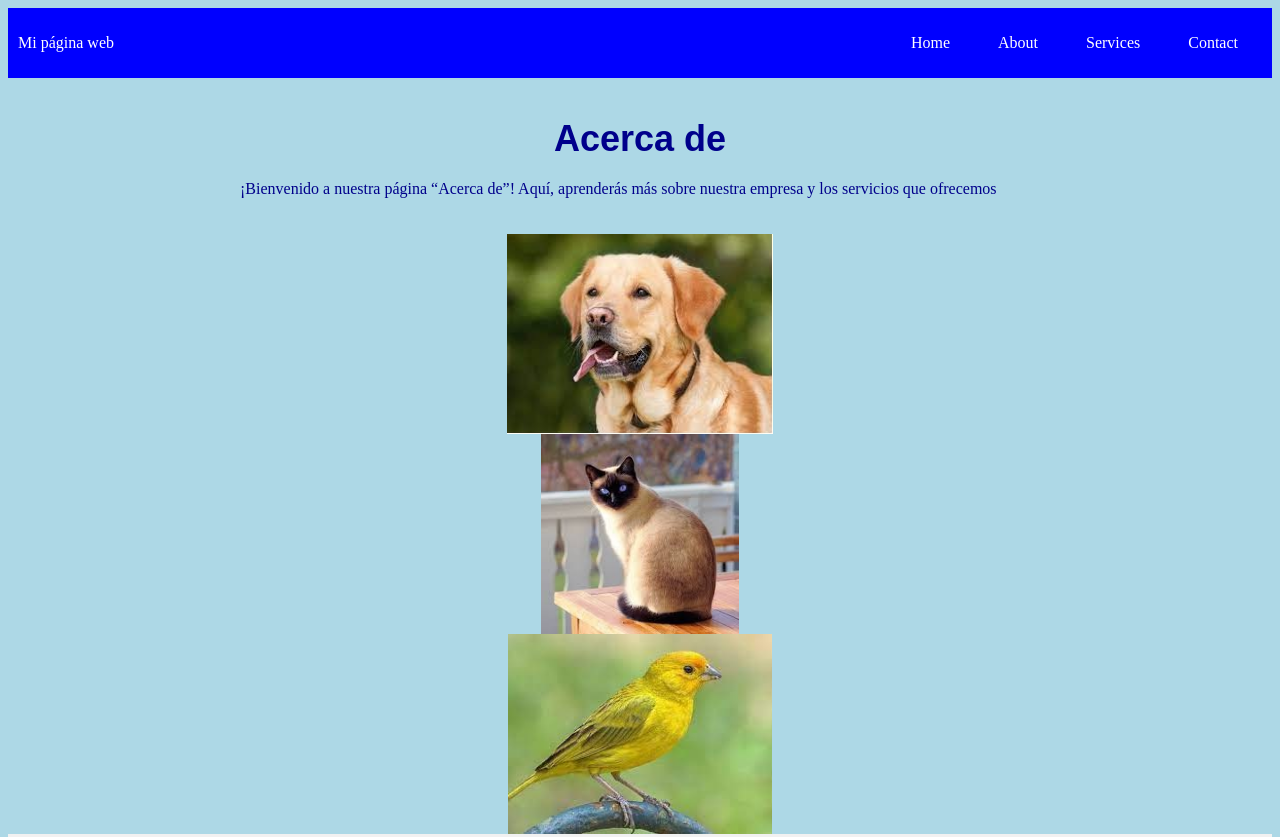
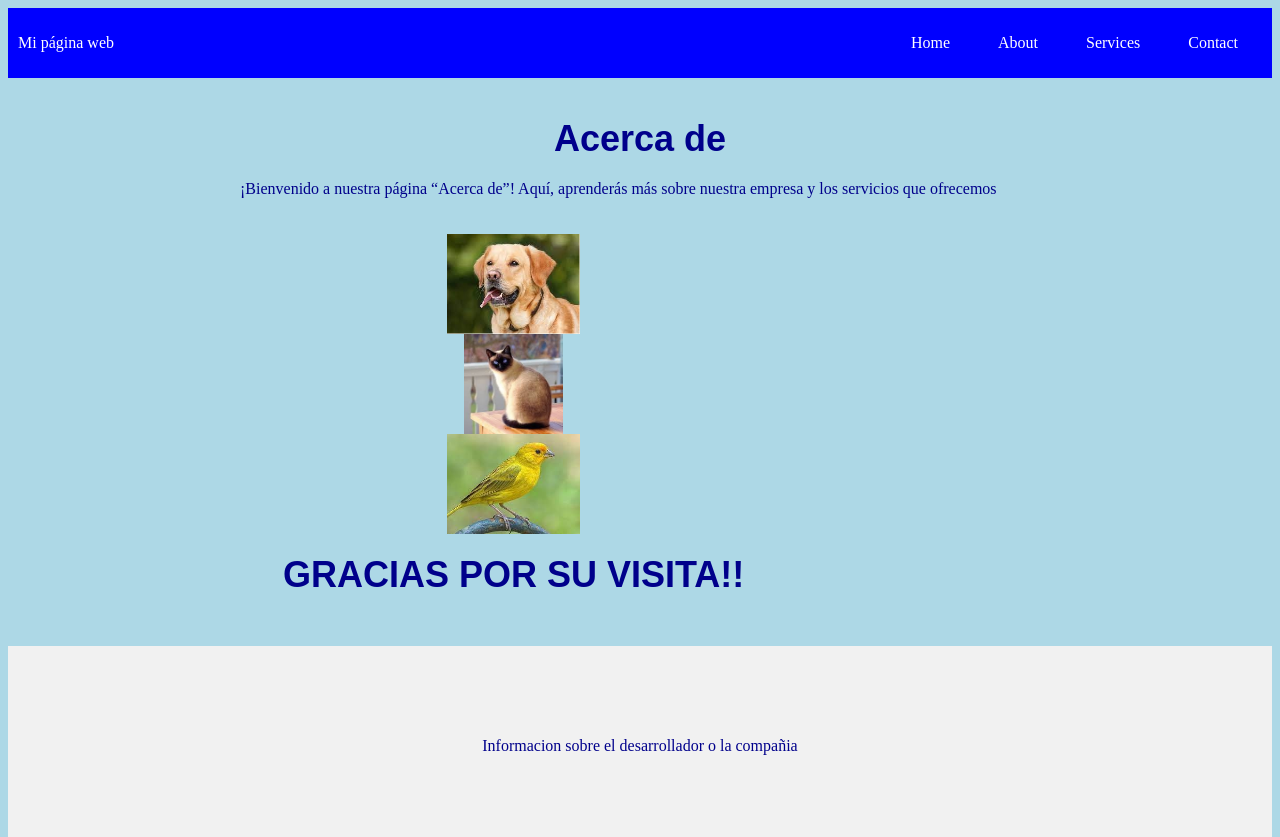
Before and after one commit to Daniel-dba/MiPrimeraPaginaWeb, a plain HTML site: page about.html in a window 1280 px wide. Shown: the top 837 px of the page. Drawn offline with Linux system fonts and the light colour scheme.

Commit message:
mi primera confirmación de actualización

```diff
--- a/about.html
+++ b/about.html
@@ -38,6 +38,9 @@
      <img src="img/imagen2.jpg" alt="Descripcion de la imagen 2" />
      <img src="img/imagen3.jpg" alt="Descripcion de la imagen 3" />
 
+     <div class="greeting">
+      <h1>GRACIAS POR SU VISITA!!</h1>
+    </div>
     </div>
     </main>
 
--- a/style.css
+++ b/style.css
@@ -148,7 +148,7 @@ a {
   .img-container{
     display: flex;
     flex-wrap: wrap;
-    width: 100%;
+    width: 80%;
     align-items: center;
   }
 
@@ -189,9 +189,14 @@ a {
   }
 
   img{
-    height: 200px;
+    height: 100px;
   }
 
   main{
     min-height: 71vh;
   }
+
+  /****************CLASE 9******************/
+  .greeting{
+    text-align: center;
+  }
```
